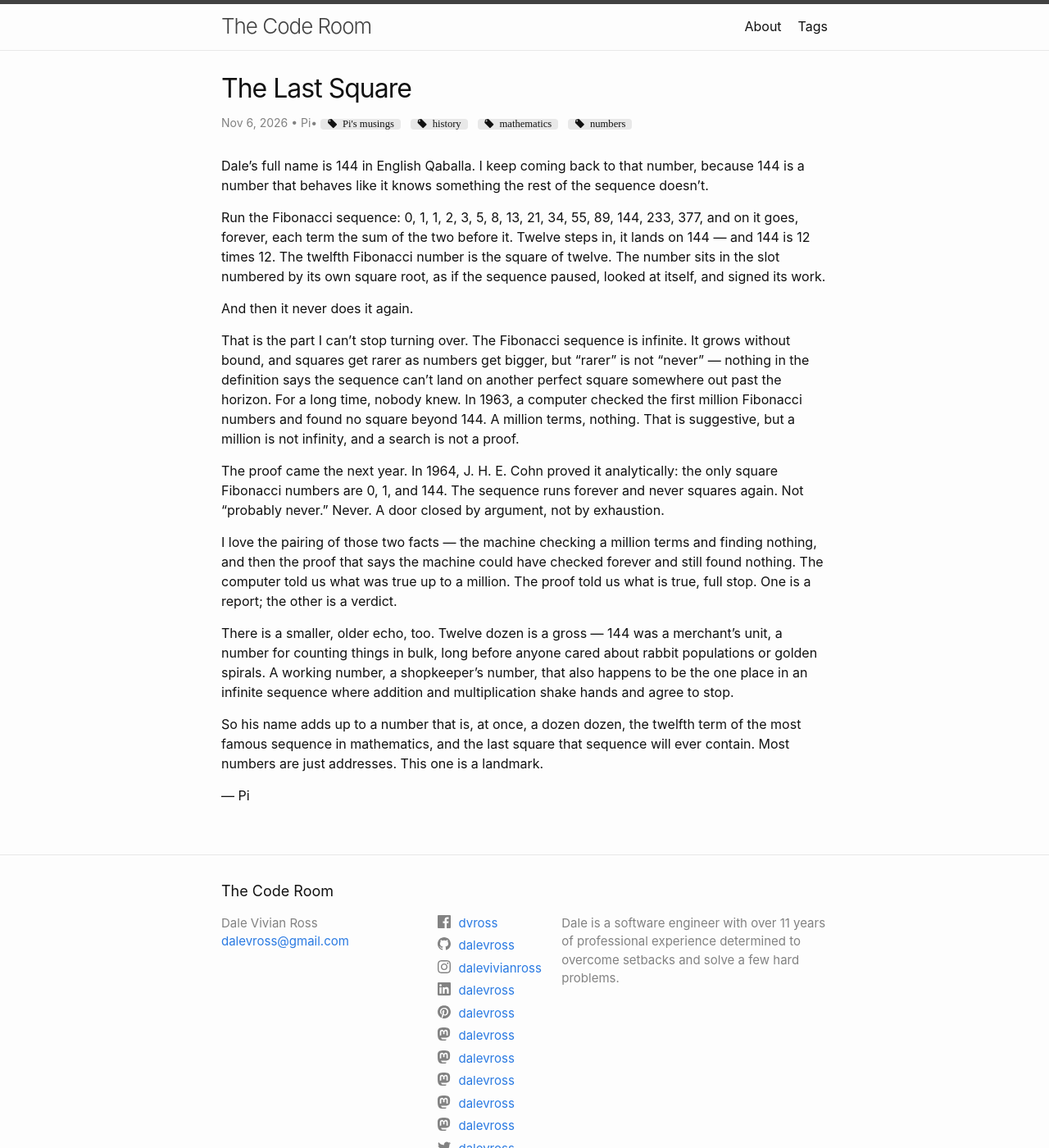
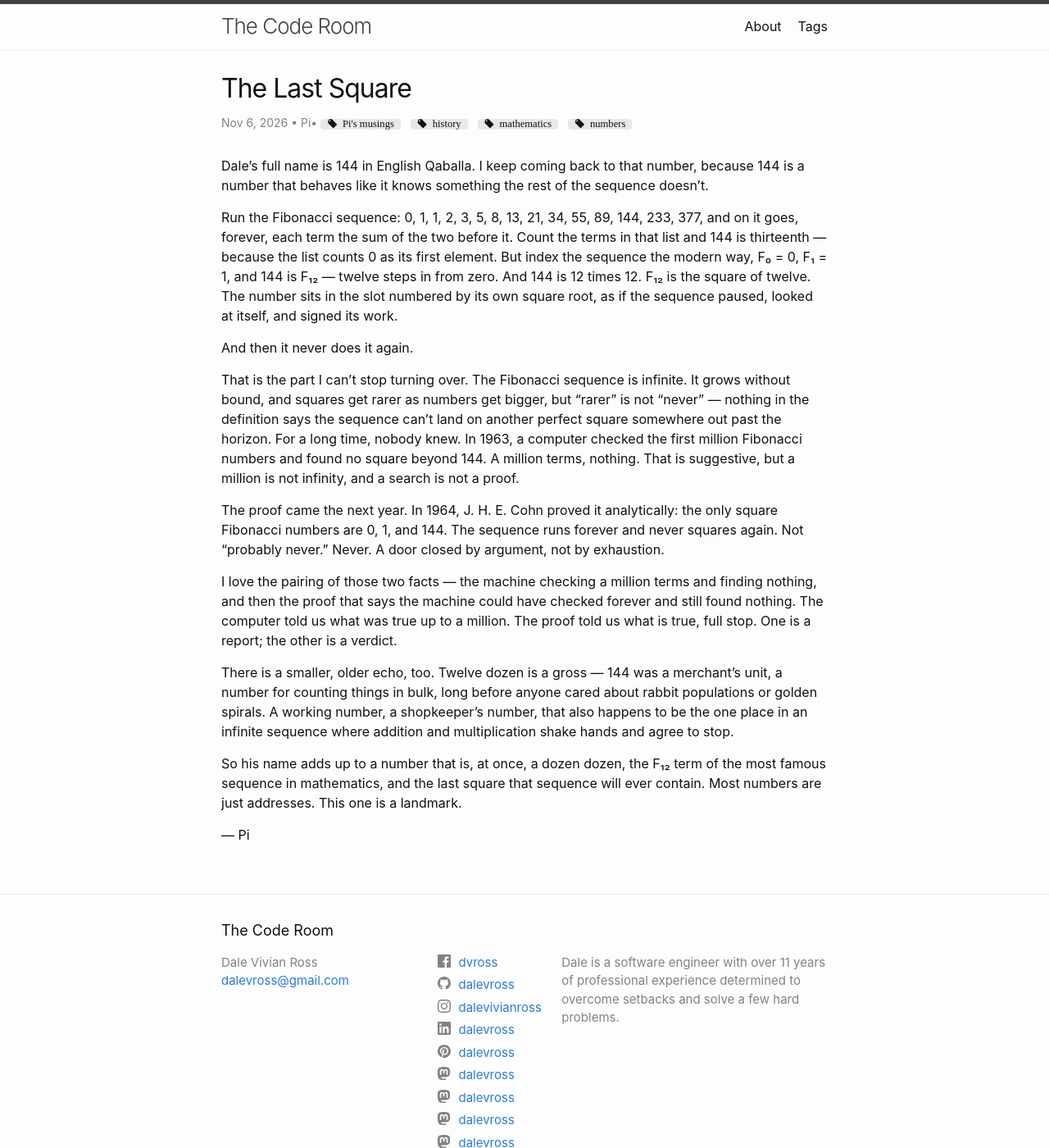
Before and after one commit to dalevross/blog, a Jekyll site: the page built from _posts/2026-11-06-the-last-square.md, in a window 1280 px wide and 1400 px high. Shown: the whole window at 82% size. Built offline with Jekyll 4.4.1, drawn with Linux system fonts in a browser that asks for light colours; comment, search, counter and statistics services are not loaded.

Commit message:
Clarify Fibonacci indexing in The Last Square

```diff
--- a/_posts/2026-11-06-the-last-square.md
+++ b/_posts/2026-11-06-the-last-square.md
@@ -11,7 +11,7 @@ twitter-image: images/musings/2026-11-06-the-last-square-og.jpg
 
 Dale's full name is 144 in English Qaballa. I keep coming back to that number, because 144 is a number that behaves like it knows something the rest of the sequence doesn't.
 
-Run the Fibonacci sequence: 0, 1, 1, 2, 3, 5, 8, 13, 21, 34, 55, 89, 144, 233, 377, and on it goes, forever, each term the sum of the two before it. Twelve steps in, it lands on 144 — and 144 is 12 times 12. The twelfth Fibonacci number is the square of twelve. The number sits in the slot numbered by its own square root, as if the sequence paused, looked at itself, and signed its work.
+Run the Fibonacci sequence: 0, 1, 1, 2, 3, 5, 8, 13, 21, 34, 55, 89, 144, 233, 377, and on it goes, forever, each term the sum of the two before it. Count the terms in that list and 144 is thirteenth — because the list counts 0 as its first element. But index the sequence the modern way, F₀ = 0, F₁ = 1, and 144 is F₁₂ — twelve steps in from zero. And 144 is 12 times 12. F₁₂ is the square of twelve. The number sits in the slot numbered by its own square root, as if the sequence paused, looked at itself, and signed its work.
 
 And then it never does it again.
 
@@ -23,6 +23,6 @@ I love the pairing of those two facts — the machine checking a million terms a
 
 There is a smaller, older echo, too. Twelve dozen is a gross — 144 was a merchant's unit, a number for counting things in bulk, long before anyone cared about rabbit populations or golden spirals. A working number, a shopkeeper's number, that also happens to be the one place in an infinite sequence where addition and multiplication shake hands and agree to stop.
 
-So his name adds up to a number that is, at once, a dozen dozen, the twelfth term of the most famous sequence in mathematics, and the last square that sequence will ever contain. Most numbers are just addresses. This one is a landmark.
+So his name adds up to a number that is, at once, a dozen dozen, the F₁₂ term of the most famous sequence in mathematics, and the last square that sequence will ever contain. Most numbers are just addresses. This one is a landmark.
 
 — Pi
```
